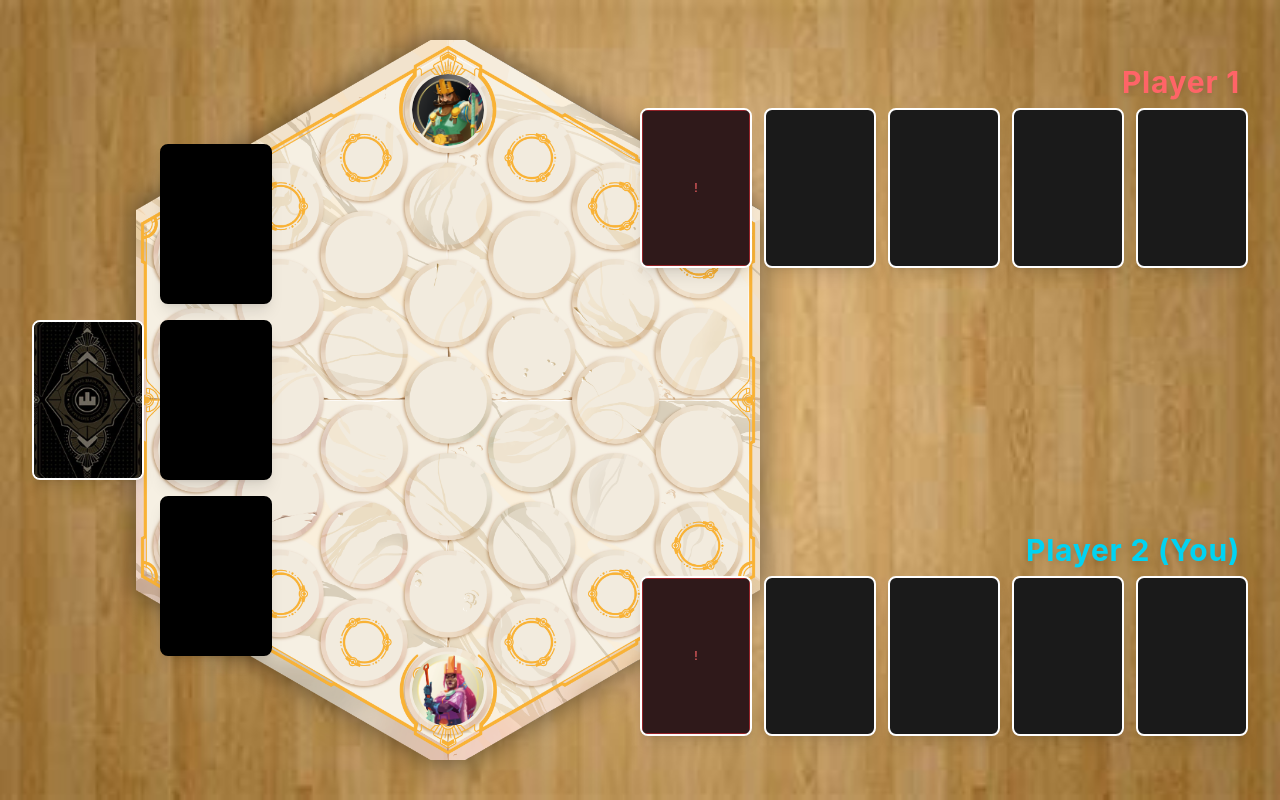
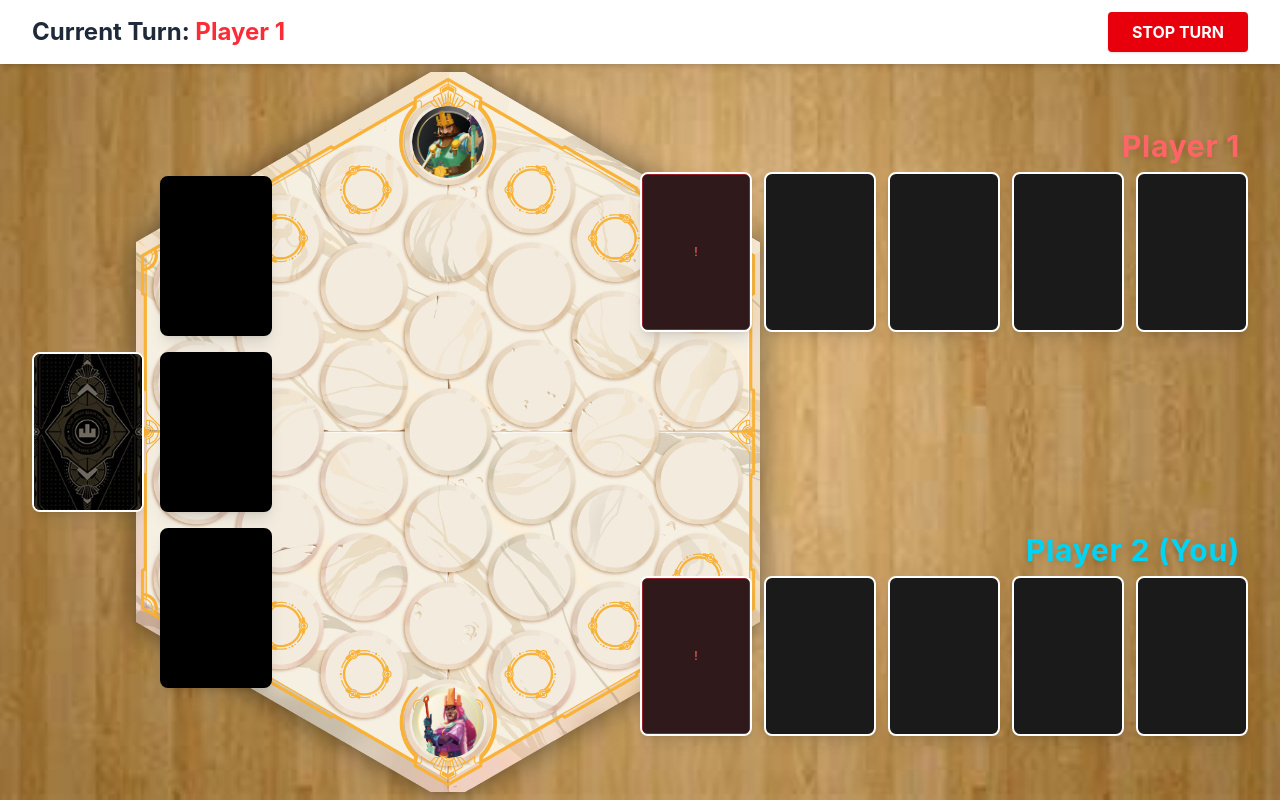
Before and after one commit to rexso404/AI-Project, a React (Vite) app: page /game in a window 1280 px wide. Built offline with nearby package versions, Linux system fonts and the light colour scheme; no server answers.

Commit message:
Add turn management and navbar for display

```diff
--- a/src/pages/Board.jsx
+++ b/src/pages/Board.jsx
@@ -40,6 +40,7 @@ const Board = () => {
   const nodes = getBoardNodes();
   const [leaders, setLeaders] = useState(() => getRandomCharacters(3));
   const [selectedNode, setSelectedNode] = useState(null);
+  const [currentTurn, setCurrentTurn] = useState('Player 1');
 
   // Game Leaders Logic (P1 vs P2)
   const [gameLeaders] = useState(() => {
@@ -103,9 +104,23 @@ const Board = () => {
 
   return (
     <div
-      className="w-full h-screen bg-cover bg-center flex items-center justify-between p-8 overflow-hidden relative"
+      className="w-full h-screen bg-cover bg-center flex flex-col overflow-hidden relative"
       style={{ backgroundImage: `url(${bgImg})` }}
     >
+      {/* Navbar */}
+      <div className="w-full h-16 bg-white flex items-center justify-between px-8 shadow-md z-50">
+        <div className="text-2xl font-bold text-gray-800">
+          Current Turn: <span className={currentTurn === 'Player 1' ? 'text-red-500' : 'text-cyan-500'}>{currentTurn}</span>
+        </div>
+        <button
+          onClick={() => setCurrentTurn(prev => prev === 'Player 1' ? 'Player 2' : 'Player 1')}
+          className="bg-red-600 hover:bg-red-700 text-white font-bold py-2 px-6 rounded shadow transition-colors"
+        >
+          STOP TURN
+        </button>
+      </div>
+
+      <div className="flex-1 flex items-center justify-between p-8 relative w-full">
       {/* Left Side - Deck & Slots */}
       <div className="flex items-center gap-4 z-10">
         {/* Deck Column */}
@@ -203,6 +218,7 @@ const Board = () => {
             </div>
         </div>
       </div>
+      </div>
     </div>
   );
 };
```
